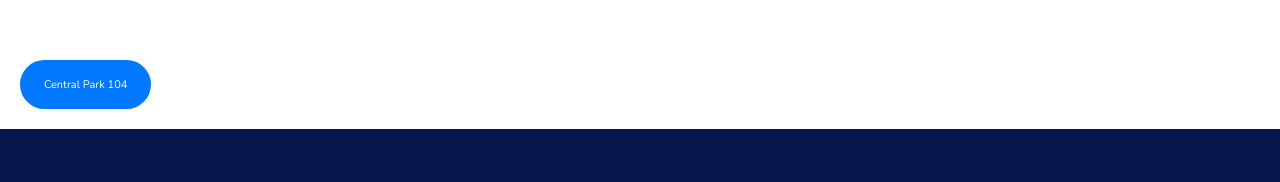
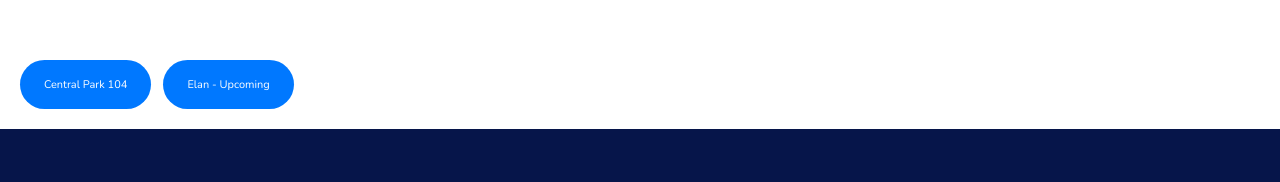
Before and after one commit to Sonu7042/teamrki, a plain HTML site: page index.html in a window 1280 px wide. Shown: the part 3927-4109 px from the top of the page. Drawn offline with nearby package versions, Linux system fonts and the light colour scheme; some packages are replaced by stand-ins of ours.

Commit message:
update video tag

```diff
--- a/index.html
+++ b/index.html
@@ -1007,20 +1007,13 @@
 
     <!-- location video start -->
     <section class="hero-map">
-      <!-- <div class="earth-container">
-        <iframe id="heroVideo"
-          src="https://res.cloudinary.com/dcqa35nax/video/upload/v1762002222/WhatsApp_Video_2025-11-01_at_18.32.24_fed7a0b5_wnbxzt.mp4"
-          title="YouTube video player" frameborder="0"
-          allow="accelerometer; autoplay; clipboard-write; encrypted-media; gyroscope; picture-in-picture; web-share"
-          referrerpolicy="strict-origin-when-cross-origin" allowfullscreen>
-        </iframe>
-      </div> -->
 
       <div class="earth-container">
         <video id="heroVideo"
           src="https://res.cloudinary.com/dcqa35nax/video/upload/v1762002222/WhatsApp_Video_2025-11-01_at_18.32.24_fed7a0b5_wnbxzt.mp4"
           autoplay muted playsinline style="width:100%; height:auto; border:none;">
         </video>
+        <!-- <img id="heroVideo" src="./assets/images/about/Screenshot 2025-11-07 182054.png" style="width:100%; height:auto; border:none;" alt=""> -->
       </div>
 
       <!-- Overlay text + buttons -->
@@ -1030,19 +1023,21 @@
           <button
             data-video="https://res.cloudinary.com/dcqa35nax/video/upload/v1762002222/WhatsApp_Video_2025-11-01_at_18.32.24_fed7a0b5_wnbxzt.mp4">
             Central Park 104</button>
+          <button
+            data-video="https://res.cloudinary.com/dcqa35nax/video/upload/v1762519733/Elan_Sector_49_Gurugram_-_Gurugram_-_49_01_1_jqbscy.mp4">
+            Elan - Upcoming</button>
           <!-- <button
             data-video="#">
-            Elan 49</button>
+            Shapoorji - The Dualis</button>
           <button
             data-video="#">
-            Shapoorji-pune wala</button>
-          <button
-            data-video="#">
-            Night Lights</button> -->
+            JMS Group - Mega City</button> -->
         </div>
       </div>
     </section>
     <!-- location video end -->
+
+
 
 
 
```
